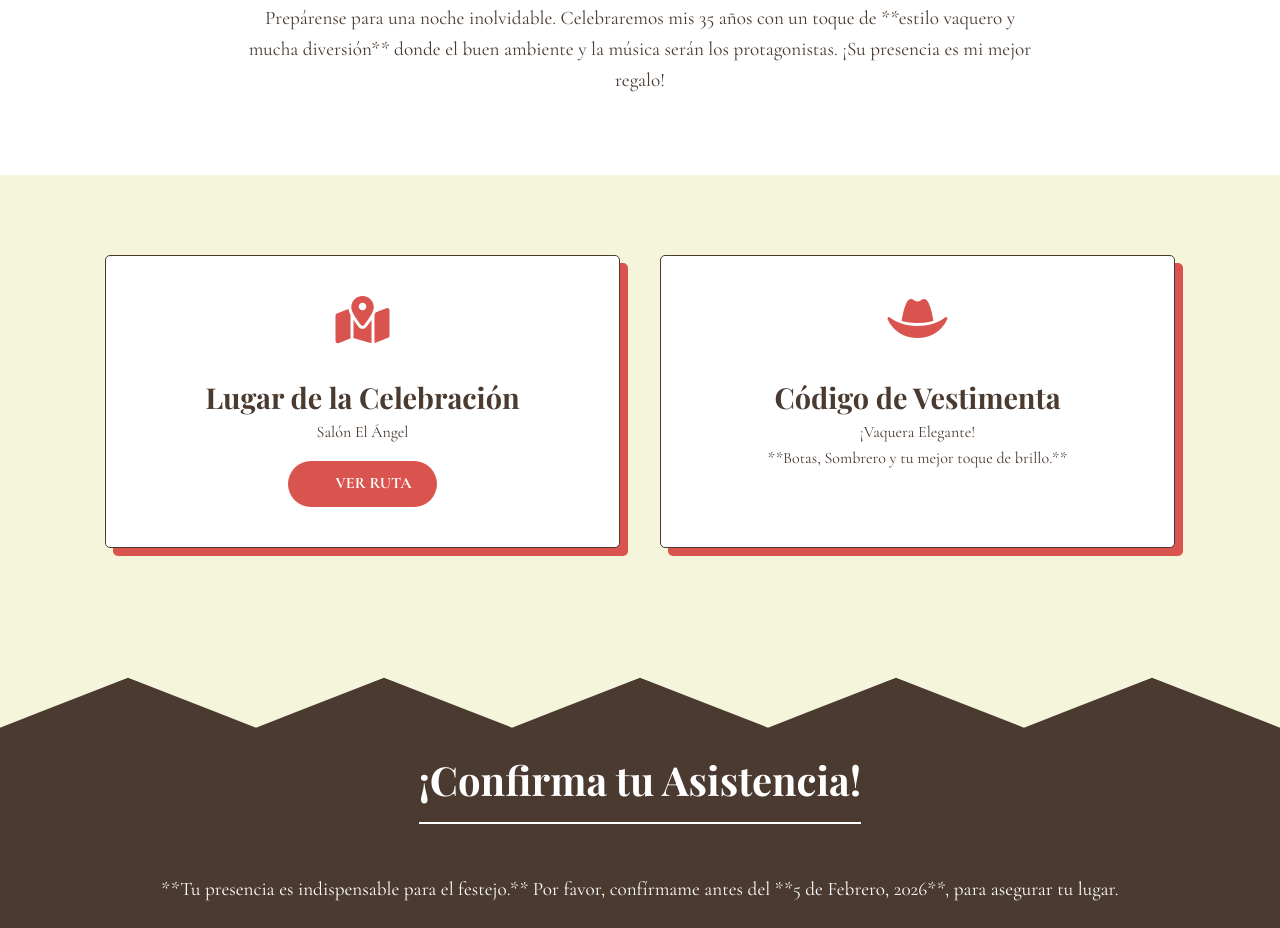
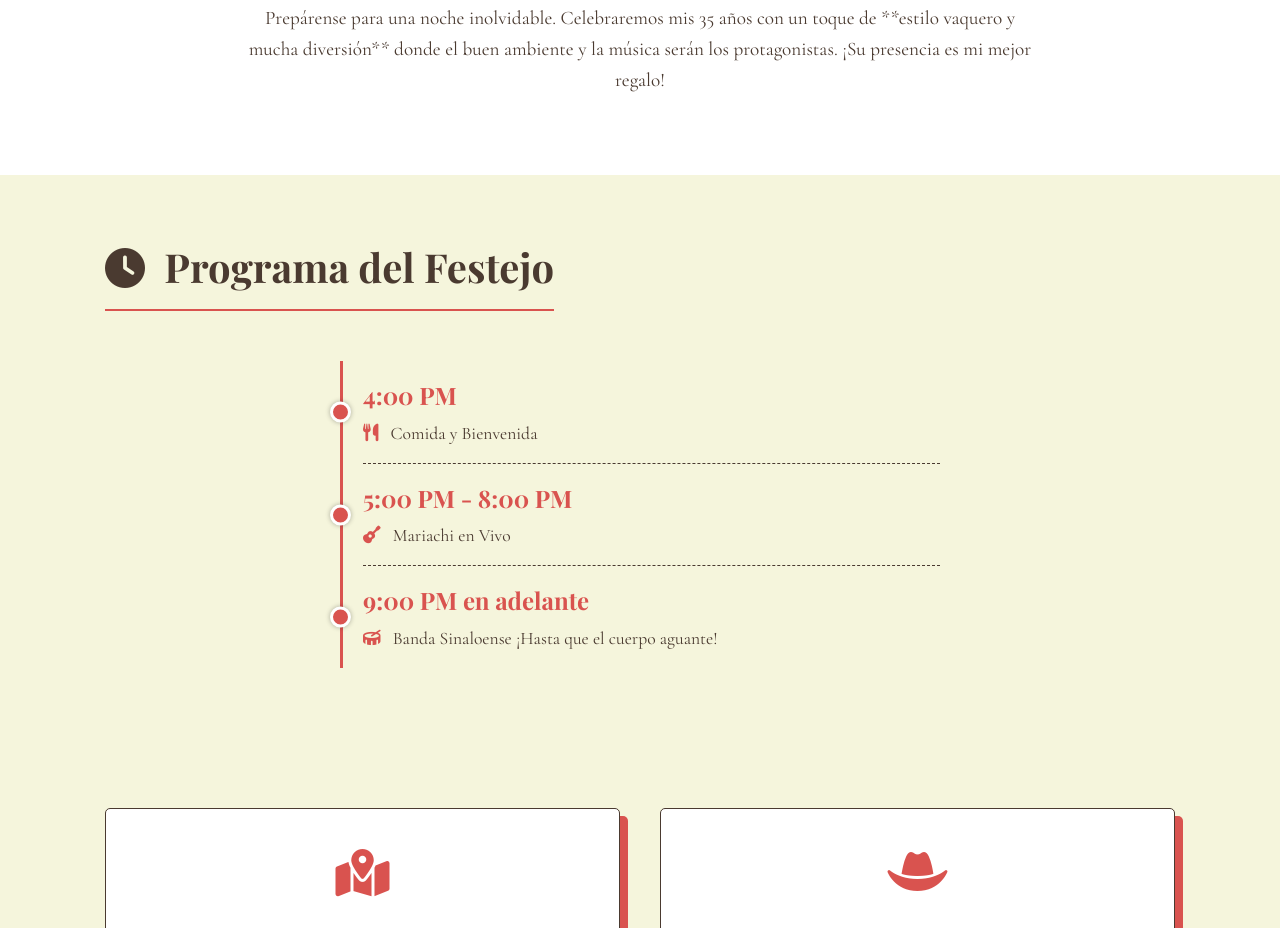
Before and after one commit to carloyc/ale-invitacion-github.io, a plain HTML site: page index.html in a window 1280 px wide. Shown: the part 1322-2250 px from the top of the page. Drawn offline with nearby package versions, Linux system fonts and the light colour scheme.

Commit message:
Update print statement

```diff
--- a/index.html
+++ b/index.html
@@ -268,6 +268,60 @@
         .map-button:hover { background-color: var(--color-primary); }
 
         /* ================================================= */
+        /* NUEVO: ITINERARIO / HORARIOS */
+        /* ================================================= */
+        .schedule-section {
+            background-color: var(--color-base);
+            padding: 60px 0;
+        }
+        .schedule-list {
+            max-width: 600px;
+            margin: 0 auto;
+            border-left: 3px solid var(--color-secondary);
+            padding-left: 20px;
+            position: relative;
+        }
+        .schedule-item {
+            position: relative;
+            padding: 15px 0;
+            border-bottom: 1px dashed var(--color-primary);
+        }
+        .schedule-item:last-child {
+            border-bottom: none;
+        }
+        /* Círculo de tiempo (Timeline dot) */
+        .schedule-item::before {
+            content: '';
+            position: absolute;
+            left: -33px; /* Alineado con el borde izquierdo */
+            top: 50%;
+            transform: translateY(-50%);
+            width: 15px;
+            height: 15px;
+            background-color: var(--color-secondary);
+            border-radius: 50%;
+            border: 3px solid var(--color-base-alt);
+            box-shadow: 0 0 5px rgba(0, 0, 0, 0.3);
+        }
+        .schedule-time {
+            font-family: var(--font-script);
+            font-size: 1.5em;
+            color: var(--color-secondary);
+            font-weight: bold;
+            display: block;
+            margin-bottom: 5px;
+        }
+        .schedule-activity {
+            font-size: 1.1em;
+            color: var(--color-primary);
+        }
+        .schedule-activity i {
+            margin-right: 8px;
+            color: var(--color-secondary);
+        }
+
+
+        /* ================================================= */
         /* 5. SECCIÓN RSVP (Confirmación) */
         /* ================================================= */
         .rsvp-section {
@@ -367,6 +421,14 @@
             .wave-shape-top, .wave-shape-bottom { height: 60px; }
             .detail-card { padding: 30px 15px; box-shadow: 5px 5px 0px var(--color-secondary); }
             .music-button { font-size: 1em; padding: 10px 20px; }
+
+            .schedule-list {
+                padding-left: 10px;
+                max-width: 90%;
+            }
+            .schedule-item::before {
+                left: -13px;
+            }
         }
     </style>
 </head>
@@ -402,7 +464,7 @@
         <div class="date-box animate-pulse animate__animated animate__tada animate__delay-2s">
             <i class="far fa-calendar-alt"></i>
             <span class="date-text">13 de Febrero, 2026</span>
-                <span class="day-text">Viernes, 8:00 PM</span>
+            <span class="day-text">Viernes, ¡Empieza a las 4:00 PM!</span>
         </div>
 
         <button id="music-toggle-btn" class="cta-button music-button animate__animated animate__pulse animate__infinite">
@@ -429,6 +491,29 @@
     </div>
 </section>
 
+<section class="schedule-section section-padding">
+    <div class="container">
+        <h3 class="section-title animate-fade-scroll"><i class="fas fa-clock icon-copper"></i> Programa del Festejo</h3>
+        <div class="schedule-list animate-fade-scroll">
+
+            <div class="schedule-item">
+                <span class="schedule-time">4:00 PM</span>
+                <span class="schedule-activity"><i class="fas fa-utensils"></i> Comida y Bienvenida</span>
+            </div>
+
+            <div class="schedule-item">
+                <span class="schedule-time">5:00 PM - 8:00 PM</span>
+                <span class="schedule-activity"><i class="fas fa-guitar"></i> Mariachi en Vivo</span>
+            </div>
+
+            <div class="schedule-item">
+                <span class="schedule-time">9:00 PM en adelante</span>
+                <span class="schedule-activity"><i class="fas fa-drum"></i> Banda Sinaloense ¡Hasta que el cuerpo aguante!</span>
+            </div>
+
+        </div>
+    </div>
+</section>
 <section class="details-section section-padding">
     <div class="container details-grid">
         <div class="detail-card place-card animate-fade-scroll">
@@ -507,8 +592,8 @@
         });
 
         // --- 3. Script para el Contador Regresivo (Día del Evento: 13 de Febrero, 2026) ---
-            // HE ACTUALIZADO EL AÑO A 2026
-            const eventDate = new Date("Feb 13, 2026 20:00:00").getTime(); // 8:00 PM
+        // Hora de inicio de la fiesta: 4:00 PM (16:00:00)
+        const eventDate = new Date("Feb 13, 2026 16:00:00").getTime();
         const countdownEl = document.getElementById('countdown');
 
         function updateCountdown() {
```
Lines whose indentation alone changed are shown as unchanged.
